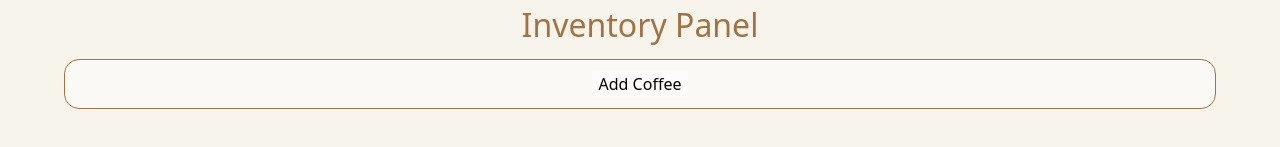
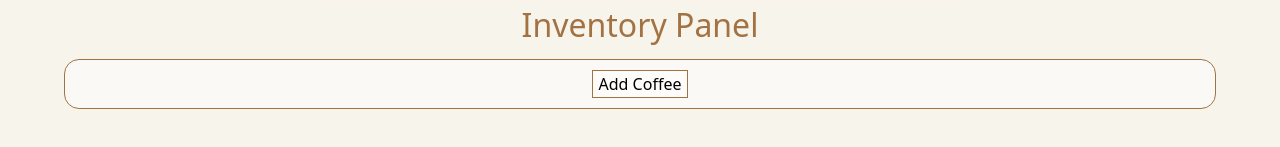
Before and after one commit to Object-ions/Coffee-Inventory-Tracker, a React (Create React App) app: page / in a window 1280 px wide. Shown: the part 535-682 px from the top of the page. Built offline with nearby package versions, Linux system fonts and the light colour scheme.

Commit message:
Adjust styling

```diff
--- a/src/index.css
+++ b/src/index.css
@@ -17,8 +17,8 @@ a {
 
 button {
   margin: 10px 0;
-  background-color: rgba(255, 255, 255, 0.5);
-  border: 1px solid transparent;
+  background-color: rgba(255 , 255, 255, 0.5);
+  border: 1px solid #a37243;
 }
 
 button:hover {
```
